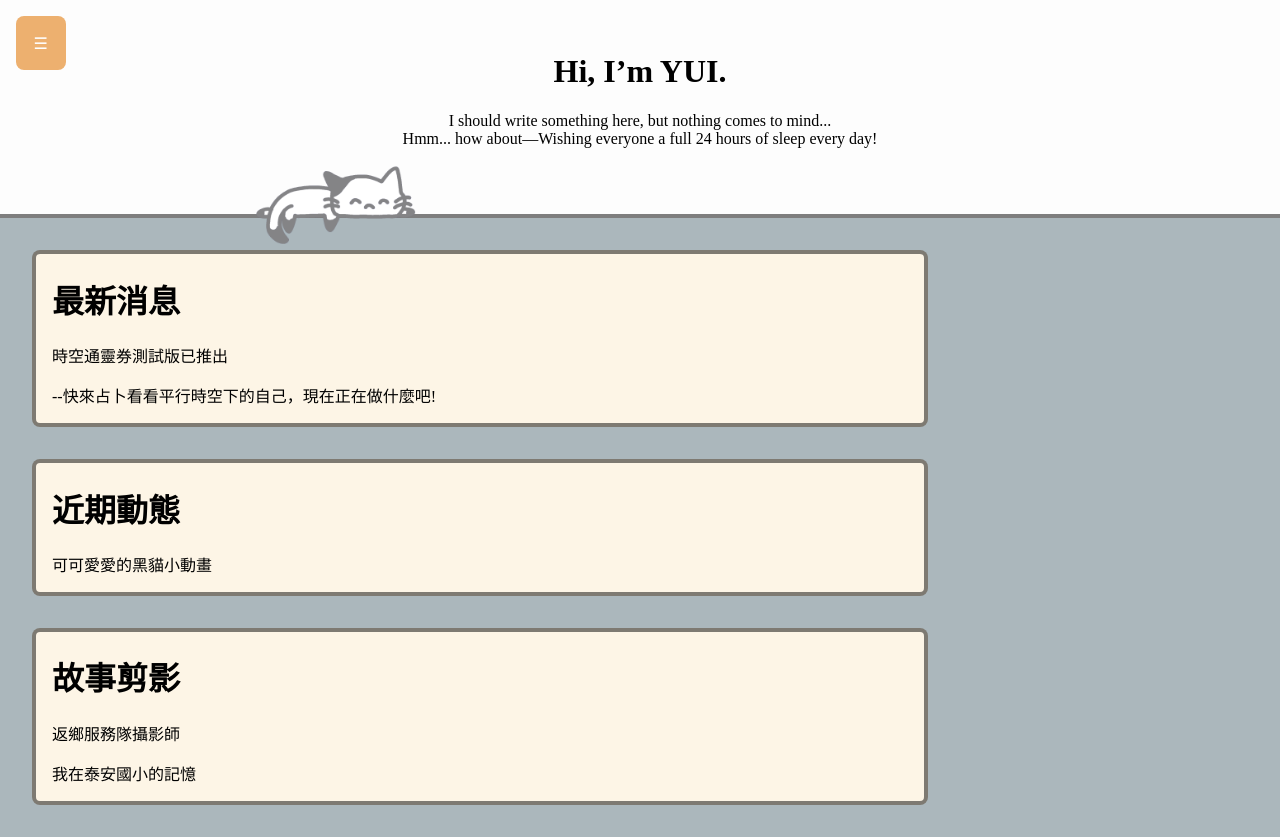
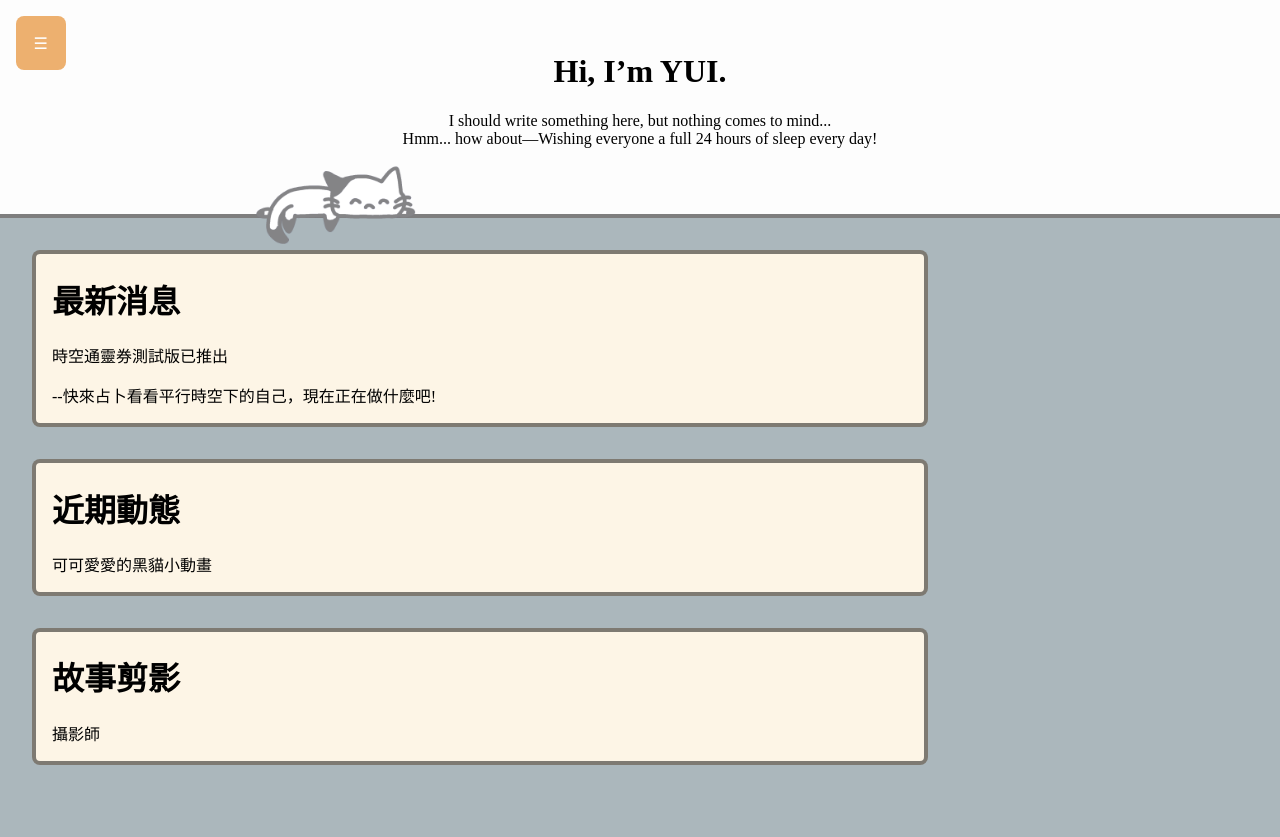
Before and after one commit to navitoyui/navitoyui.github.io, a plain HTML site: page index.html in a window 1280 px wide. After the commit the page ends 800 px from the top, so only its background shows below. Drawn offline with Linux system fonts and the light colour scheme.

Commit message:
Update index.html

```diff
--- a/index.html
+++ b/index.html
@@ -60,8 +60,8 @@
             </div>
             <div class="card">
                 <h1>故事剪影</h1>
-                <p>返鄉服務隊攝影師</p>
-                <p>我在泰安國小的記憶</p>
+                <p>攝影師</p>
+                <p></p>
             </div>
         </div>
     </main>
```
